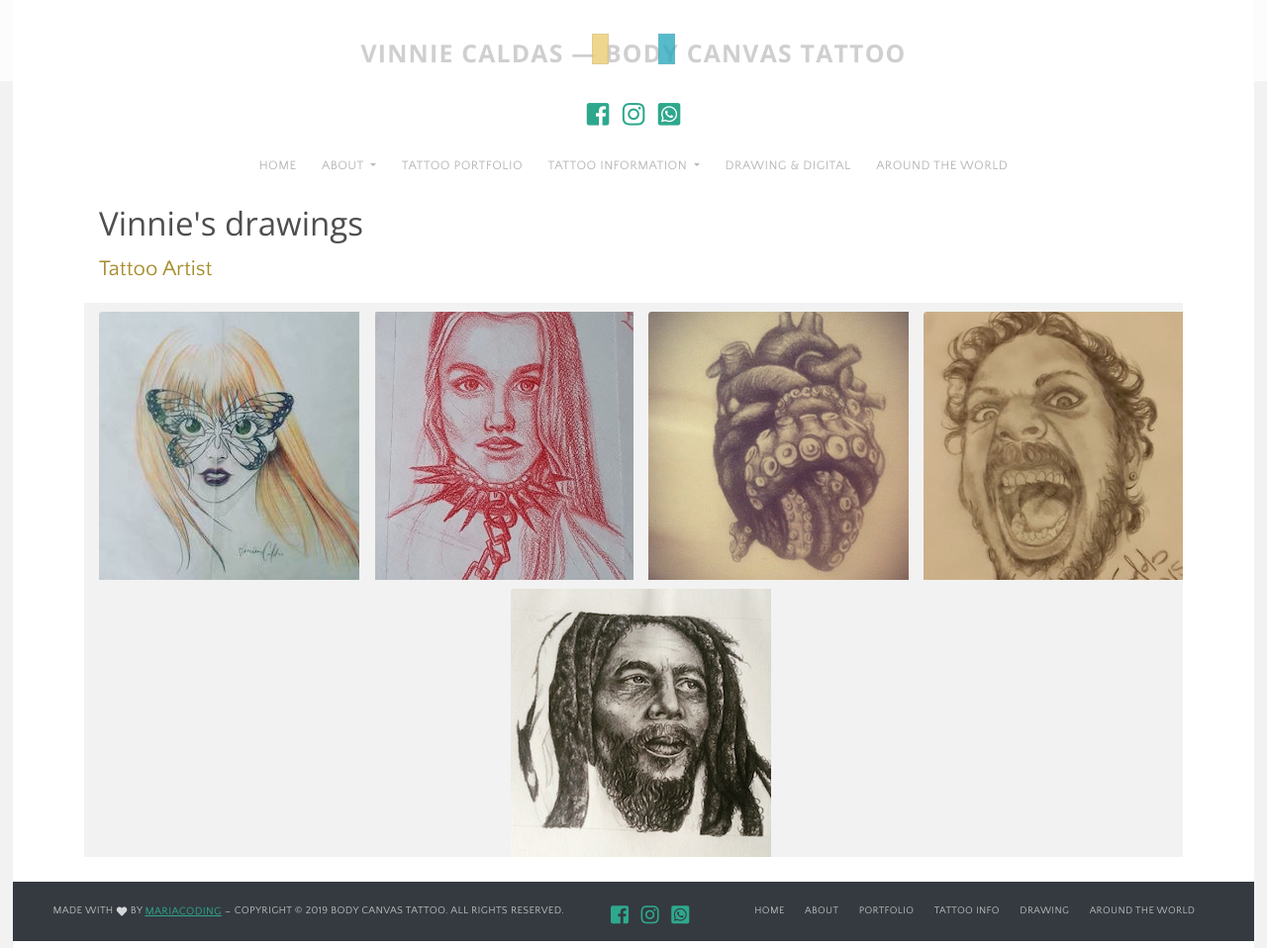
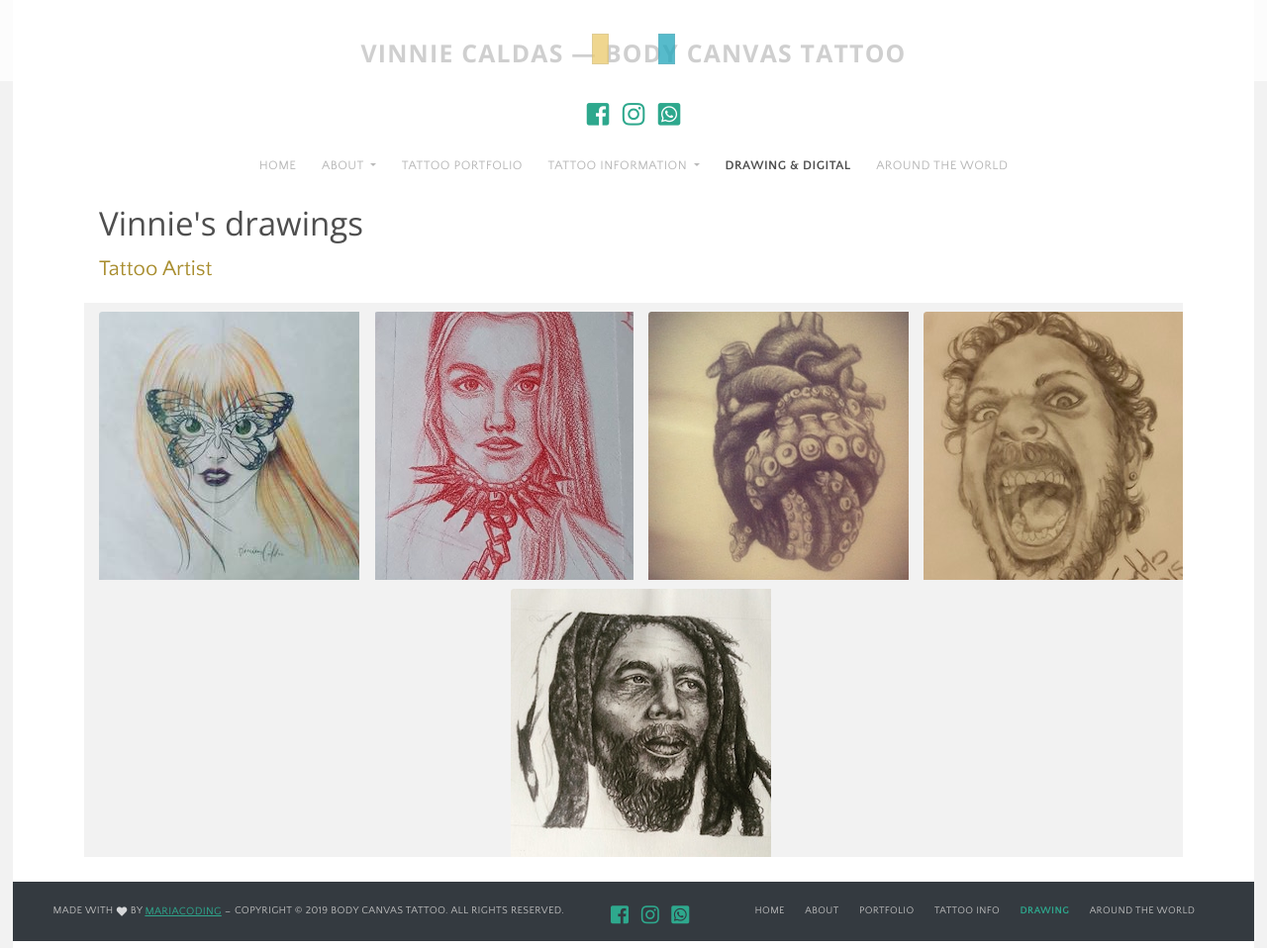
Before and after one commit to body-canvas-tattoo/bodycanvasamsterdam.com, a Jekyll site: the page built from _pages/drawing.html, in a window 1280 px wide and 958 px high. Shown: the whole window at 99% size. Built offline with Jekyll 4.4.1, drawn with Linux system fonts in a browser that asks for light colours.

Commit message:
fix the Liquid conditon to navtabs be active

```diff
--- a/_includes/_components/navbar-tabs.html
+++ b/_includes/_components/navbar-tabs.html
@@ -1,67 +1,67 @@
 <!-- Home page -->
-<li {% if page.permalink == "{{ site.baseurl }}/" or page.permalink == "{{ site.baseurl }}" %} class="nav-item active" {% else %} class="nav-item" {% endif %}>
+<li {% if page.permalink == "/" or page.permalink == "{{ site.baseurl }}" %} class="nav-item active" {% else %} class="nav-item" {% endif %}>
   <a class="nav-link" href="{{ site.baseurl }}/">Home
-    {% if page.permalink == "{{ site.baseurl }}/" or page.permalink == "" %}
+    {% if page.permalink == "/" or page.permalink == "" %}
     <span class="sr-only">(current)</span>
     {% endif %}
   </a>
 </li>
 <!-- About page -->
-<li {% if page.permalink == "{{ site.baseurl }}/about/" %} class="nav-item dropdown active" {% else %} class="nav-item dropdown" {% endif %}>
+<li {% if page.permalink == "/about/" %} class="nav-item dropdown active" {% else %} class="nav-item dropdown" {% endif %}>
   <a class="nav-link dropdown-toggle" href="{{ site.baseurl }}/about/" id="navbarDropdown" role="button" data-toggle="dropdown" aria-haspopup="true" aria-expanded="false">
     About
   </a>
   <div class="dropdown-menu" aria-labelledby="navbarDropdown">
     <a class="dropdown-item" href="{{ site.baseurl }}/about/">About me
-      {% if page.permalink == "{{ site.baseurl }}/about/" %}
+      {% if page.permalink == "/about/" %}
       <span class="sr-only">(current)</span>
       {% endif %}
     </a>
     <a class="dropdown-item" href="{{ site.baseurl }}/about/resume-cv/">Resume / CV
-      {% if page.permalink == "{{ site.baseurl }}/about/resume-cv/" %}
+      {% if page.permalink == "/about/resume-cv/" %}
       <span class="sr-only">(current)</span>
       {% endif %}
     </a>
   </div>
 </li>
 <!-- Portfolio page -->
-<li {% if page.permalink == "{{ site.baseurl }}/portfolio/" %} class="nav-item active" {% else %} class="nav-item" {% endif %}>
+<li {% if page.permalink == "/portfolio/" %} class="nav-item active" {% else %} class="nav-item" {% endif %}>
   <a class="nav-link" href="{{ site.baseurl }}/portfolio/">Tattoo Portfolio
-    {% if page.permalink == "{{ site.baseurl }}/portfolio/" %}
+    {% if page.permalink == "/portfolio/" %}
     <span class="sr-only">(current)</span>
     {% endif %}
   </a>
 </li>
 <!-- Tattoo info page -->
-<li {% if page.permalink == "{{ site.baseurl }}/tattoo-information/consent-form/" or page.permalink == "{{ site.baseurl }}/tattoo-information/after-care/"  %} class="nav-item dropdown active" {% else %} class="nav-item dropdown" {% endif %}>
+<li {% if page.permalink == "/tattoo-information/consent-form/" or page.permalink == "{{ site.baseurl }}/tattoo-information/after-care/"  %} class="nav-item dropdown active" {% else %} class="nav-item dropdown" {% endif %}>
   <a class="nav-link dropdown-toggle" href="{{ site.baseurl }}/tattoo-information/" id="navbarDropdown" role="button" data-toggle="dropdown" aria-haspopup="true" aria-expanded="false">
     Tattoo information
   </a>
   <div class="dropdown-menu" aria-labelledby="navbarDropdown">
     <a class="dropdown-item" href="{{ site.baseurl }}/tattoo-information/consent-form/">Consent Form
-      {% if page.permalink == "{{ site.baseurl }}/tattoo-information/consent-form/" %}
+      {% if page.permalink == "/tattoo-information/consent-form/" %}
       <span class="sr-only">(current)</span>
       {% endif %}
     </a>
     <a class="dropdown-item" href="{{ site.baseurl }}/tattoo-information/after-care/">After Care
-      {% if page.permalink == "{{ site.baseurl }}/tattoo-information/after-care/" %}
+      {% if page.permalink == "/tattoo-information/after-care/" %}
       <span class="sr-only">(current)</span>
       {% endif %}
     </a>
   </div>
 </li>
 <!-- Drawing & Digital page -->
-<li {% if page.permalink == "{{ site.baseurl }}/drawing-digital/" %} class="nav-item active" {% else %} class="nav-item" {% endif %}>
+<li {% if page.permalink == "/drawing-digital/" %} class="nav-item active" {% else %} class="nav-item" {% endif %}>
   <a class="nav-link" href="{{ site.baseurl }}/drawing-digital/">Drawing & Digital
-    {% if page.permalink == "{{ site.baseurl }}/drawing-digital/" %}
+    {% if page.permalink == "/drawing-digital/" %}
     <span class="sr-only">(current)</span>
     {% endif %}
   </a>
 </li>
 <!-- Around the world page -->
-<li {% if page.permalink == "{{ site.baseurl }}/around-the-world/" %} class="nav-item active" {% else %} class="nav-item" {% endif %}>
+<li {% if page.permalink == "/around-the-world/" %} class="nav-item active" {% else %} class="nav-item" {% endif %}>
   <a class="nav-link" href="{{ site.baseurl }}/around-the-world/">Around the world
-    {% if page.permalink == "{{ site.baseurl }}/around-the-world/" %}
+    {% if page.permalink == "/around-the-world/" %}
     <span class="sr-only">(current)</span>
     {% endif %}
   </a>
--- a/_includes/footer.html
+++ b/_includes/footer.html
@@ -24,49 +24,49 @@
     <!-- NavTabs-->
     <ul class="navbar-nav d-flex flex-row justify-content-between align-items-center">
       <!-- Home page -->
-      <li {% if page.permalink == "{{ site.baseurl }}/" or page.permalink == "{{ site.baseurl }}" %} class="nav-item active" {% else %} class="nav-item" {% endif %}>
+      <li {% if page.permalink == "/" or page.permalink == "" %} class="nav-item active" {% else %} class="nav-item" {% endif %}>
         <a class="nav-link" href="{{ site.baseurl }}/">Home
-          {% if page.permalink == "{{ site.baseurl }}/" or page.permalink == "" %}
+          {% if page.permalink == "/" or page.permalink == "" %}
           <span class="sr-only">(current)</span>
           {% endif %}
         </a>
       </li>
       <!-- About page -->
-      <li {% if page.permalink == "{{ site.baseurl }}/about/" %} class="nav-item active" {% else %} class="nav-item" {% endif %}>
+      <li {% if page.permalink == "/about/" %} class="nav-item active" {% else %} class="nav-item" {% endif %}>
         <a class="nav-link" href="{{ site.baseurl }}/about/">About
-          {% if page.permalink == "{{ site.baseurl }}/about/" %}
+          {% if page.permalink == "/about/" %}
           <span class="sr-only">(current)</span>
           {% endif %}
         </a>
       </li>
       <!-- Portfolio page -->
-      <li {% if page.permalink == "{{ site.baseurl }}/portfolio/" %} class="nav-item active" {% else %} class="nav-item" {% endif %}>
+      <li {% if page.permalink == "/portfolio/" %} class="nav-item active" {% else %} class="nav-item" {% endif %}>
         <a class="nav-link" href="{{ site.baseurl }}/portfolio/">Portfolio
-          {% if page.permalink == "{{ site.baseurl }}/portfolio/" %}
+          {% if page.permalink == "/portfolio/" %}
           <span class="sr-only">(current)</span>
           {% endif %}
         </a>
       </li>
       <!-- Tattoo information page -->
-      <li {% if page.permalink == "{{ site.baseurl }}/tattoo-information/" %} class="nav-item active" {% else %} class="nav-item" {% endif %}>
+      <li {% if page.permalink == "/tattoo-information/" %} class="nav-item active" {% else %} class="nav-item" {% endif %}>
         <a class="nav-link" href="{{ site.baseurl }}/tattoo-information/">Tattoo Info
-          {% if page.permalink == "{{ site.baseurl }}/tattoo-information/" %}
+          {% if page.permalink == "/tattoo-information/" %}
           <span class="sr-only">(current)</span>
           {% endif %}
         </a>
       </li>
       <!-- Drawing & Digital page -->
-      <li {% if page.permalink == "{{ site.baseurl }}/drawing-digital/" %} class="nav-item active" {% else %} class="nav-item" {% endif %}>
+      <li {% if page.permalink == "/drawing-digital/" %} class="nav-item active" {% else %} class="nav-item" {% endif %}>
         <a class="nav-link" href="{{ site.baseurl }}/drawing-digital/">Drawing
-          {% if page.permalink == "{{ site.baseurl }}/drawing-digital/" %}
+          {% if page.permalink == "/drawing-digital/" %}
           <span class="sr-only">(current)</span>
           {% endif %}
         </a>
       </li>
       <!-- Around the world page -->
-      <li {% if page.permalink == "{{ site.baseurl }}/around-the-world/" %} class="nav-item active" {% else %} class="nav-item" {% endif %}>
+      <li {% if page.permalink == "/around-the-world/" %} class="nav-item active" {% else %} class="nav-item" {% endif %}>
         <a class="nav-link" href="{{ site.baseurl }}/around-the-world/">Around the world
-          {% if page.permalink == "{{ site.baseurl }}/around-the-world/" %}
+          {% if page.permalink == "/around-the-world/" %}
           <span class="sr-only">(current)</span>
           {% endif %}
         </a>
```
